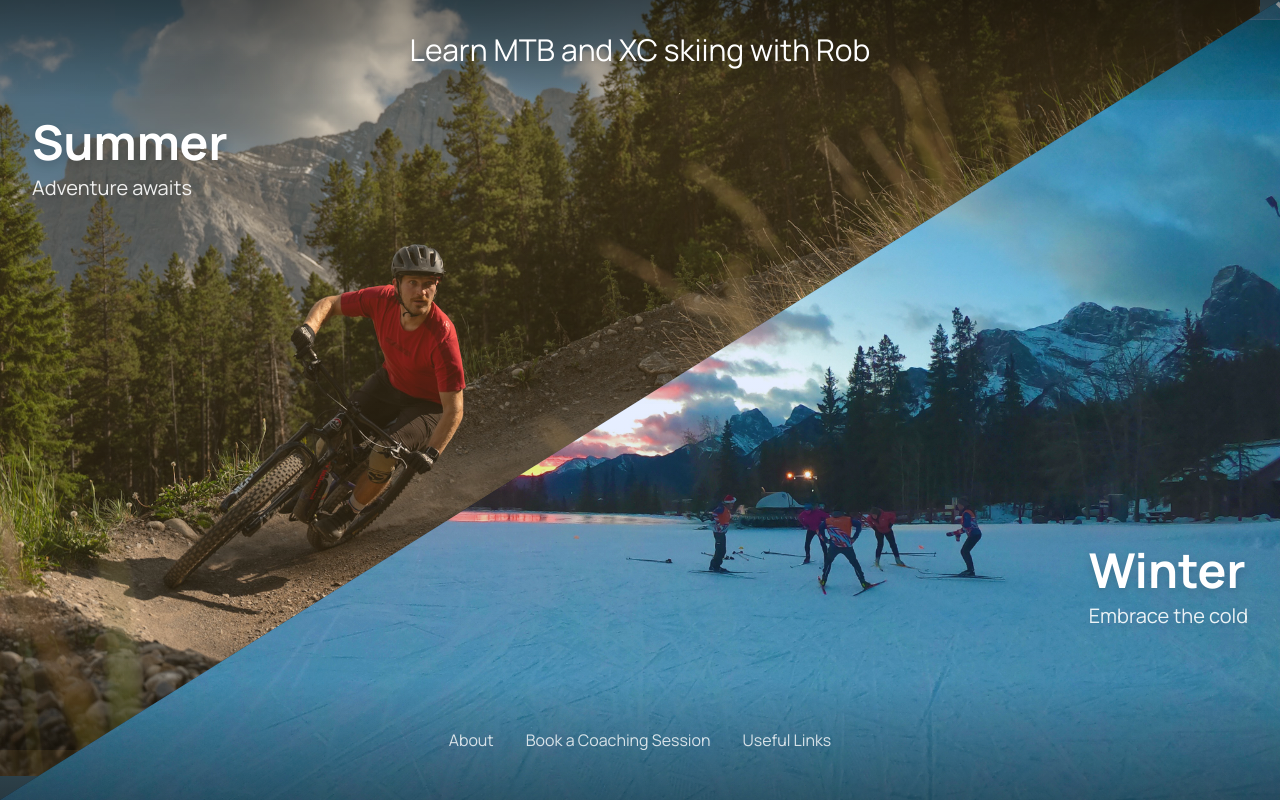
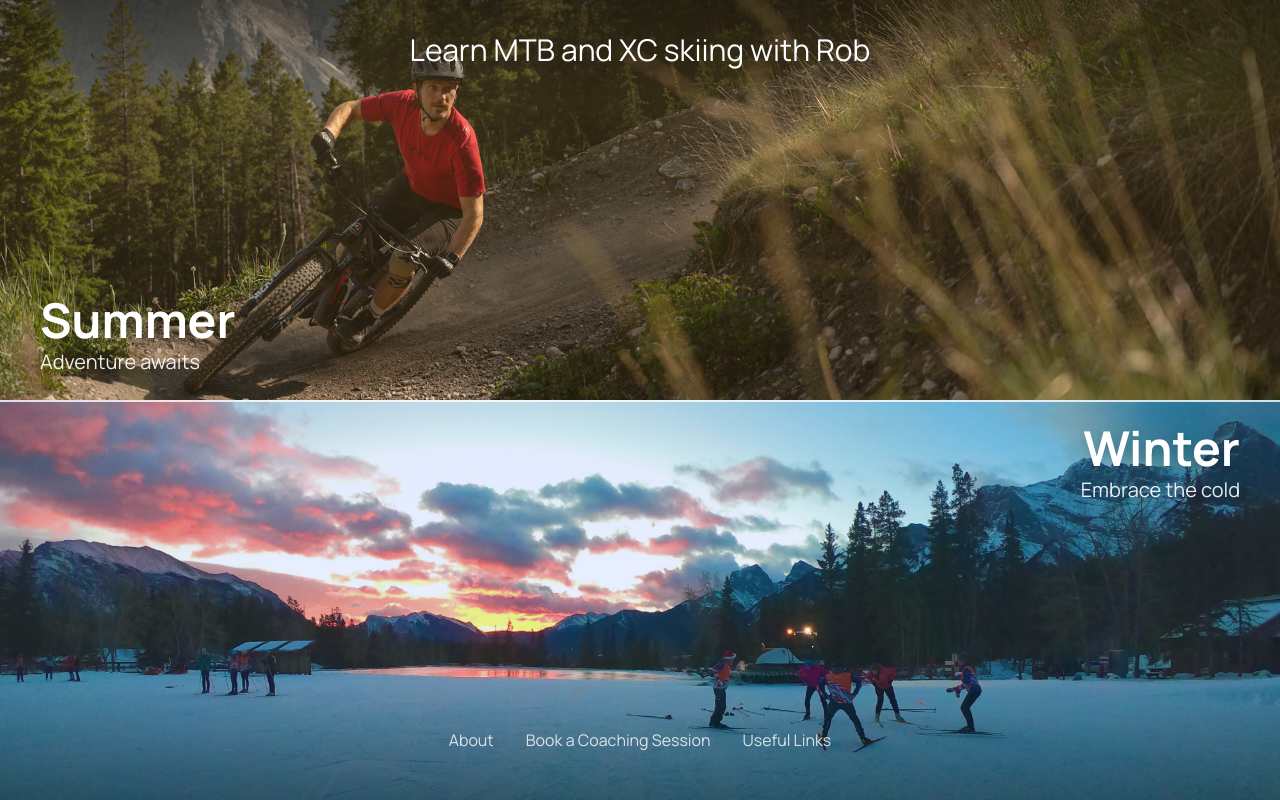
Before and after one commit to robpevny/robwebsite, a React (Vite) app: page / in a window 1280 px wide. Built offline with nearby package versions, Linux system fonts and the light colour scheme.

Commit message:
Change home page split from diagonal to horizontal

```diff
--- a/src/components/Home/Home.tsx
+++ b/src/components/Home/Home.tsx
@@ -23,54 +23,36 @@ export default function Home() {
         <h1 className="text-lg sm:text-3xl text-white text-center">Learn MTB and XC skiing with Rob</h1>
       </header>
 
-      <div className="absolute inset-0">
-        <Link to="/summer">
+      <div className="absolute inset-0 flex flex-col">
+        <Link to="/summer" className="flex-1 relative overflow-hidden group">
           <div
-            className="absolute inset-0 bg-cover transition-all duration-500 hover:brightness-110 hover:scale-[1.02] cursor-pointer"
+            className="absolute inset-0 bg-cover transition-all duration-500 group-hover:brightness-110 group-hover:scale-[1.02]"
             style={{
               backgroundImage: `linear-gradient(rgba(255, 200, 100, 0.2), rgba(255, 200, 100, 0.1)), url('${summerBike}')`,
-              backgroundPosition: "calc(50% - 20px) calc(50% - 50px)",
-              clipPath: "polygon(0 0, 100% 0, 0 100%)",
+              backgroundPosition: "50% 60%",
             }}
-          >
-            <div className="absolute top-24 sm:top-40 left-4 sm:left-8 -translate-y-1/2">
-              <h2 className="text-3xl sm:text-5xl font-bold text-white drop-shadow-lg">
-                Summer
-              </h2>
-              <p className="text-base sm:text-xl text-white/90 mt-2 drop-shadow-md">
-                Adventure awaits
-              </p>
-            </div>
+          />
+          <div className="absolute bottom-6 left-6 sm:left-10">
+            <h2 className="text-3xl sm:text-5xl font-bold text-white drop-shadow-lg">Summer</h2>
+            <p className="text-base sm:text-xl text-white/90 mt-1 drop-shadow-md">Adventure awaits</p>
           </div>
         </Link>
 
-        <Link to="/winter">
+        <div className="absolute left-0 right-0 top-1/2 h-[2px] bg-white/80 shadow-2xl z-10" />
+
+        <Link to="/winter" className="flex-1 relative overflow-hidden group">
           <div
-            className="absolute inset-0 bg-cover transition-all duration-500 hover:brightness-110 hover:scale-[1.02] cursor-pointer"
+            className="absolute inset-0 bg-cover transition-all duration-500 group-hover:brightness-110 group-hover:scale-[1.02]"
             style={{
               backgroundImage: `linear-gradient(rgba(100, 150, 255, 0.2), rgba(100, 150, 255, 0.1)), url('${winterSki}')`,
-              backgroundPosition: "50% calc(50% + 100px)",
-              clipPath: "polygon(100% 0, 100% 100%, 0 100%)",
+              backgroundPosition: "50% 40%",
             }}
-          >
-            <div className="absolute bottom-24 sm:bottom-32 right-4 sm:right-8 -translate-y-1/2">
-              <h2 className="text-3xl sm:text-5xl font-bold text-white drop-shadow-lg">
-                Winter
-              </h2>
-              <p className="text-base sm:text-xl text-white/90 mt-2 drop-shadow-md">
-                Embrace the cold
-              </p>
-            </div>
+          />
+          <div className="absolute top-6 right-6 sm:right-10 text-right">
+            <h2 className="text-3xl sm:text-5xl font-bold text-white drop-shadow-lg">Winter</h2>
+            <p className="text-base sm:text-xl text-white/90 mt-1 drop-shadow-md">Embrace the cold</p>
           </div>
         </Link>
-
-        <div
-          className="absolute top-0 right-0 w-1 h-[141.42%] bg-white/80 shadow-2xl"
-          style={{
-            transformOrigin: "top right",
-            transform: "rotate(-45deg) translateX(-50%)",
-          }}
-        />
       </div>
 
       <footer className="absolute bottom-0 left-0 right-0 z-20 p-6 sm:p-12 bg-gradient-to-t from-black/40 to-transparent">
```
